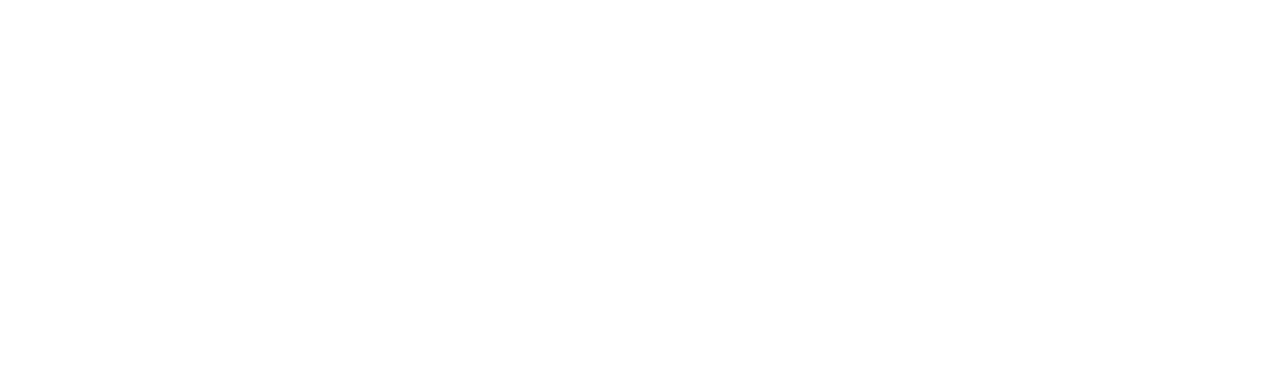
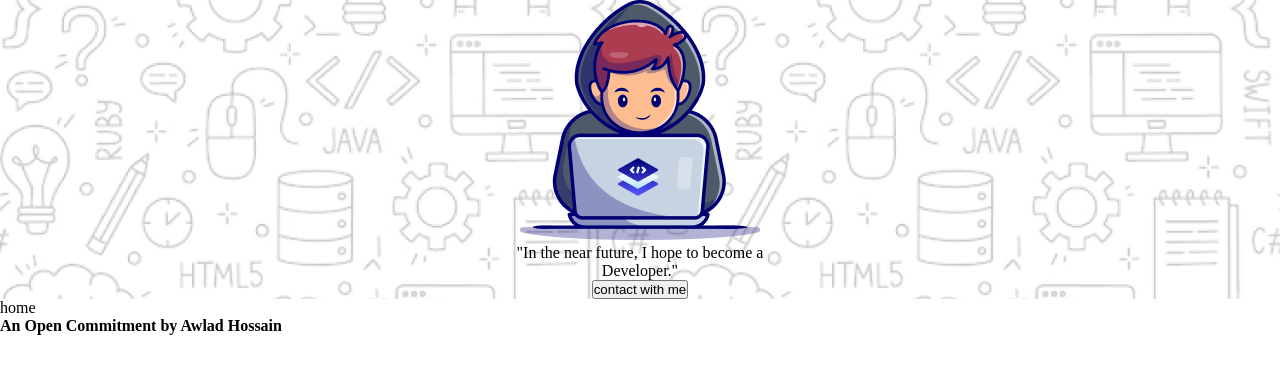
Before and after one commit to CODEsSAMI/phb10-assignment1-samiul, a plain HTML site: page index.html in a window 1280 px wide. Drawn offline with Linux system fonts and the light colour scheme.

Commit message:
coding basic structure

```diff
--- a/index.html
+++ b/index.html
@@ -3,9 +3,40 @@
 <head>
     <meta charset="UTF-8">
     <meta name="viewport" content="width=device-width, initial-scale=1.0">
-    <title>Document</title>
+    <title>Assignment</title>
+    <link rel="stylesheet" href="style.css">
 </head>
+
 <body>
 
+    <header>
+        <div class="banner">
+
+            <img src="./assets/Group.png" alt="group">
+
+            <p class="title">"In the near future, I hope to become a<br>Developer."</p>
+            <button class="contact">contact with me</button>
+        </div>
+    </header>
+
+    <main>
+        <div class="why">
+
+            <p>home</p>
+
+
+        </div>
+
+        <div class="inspiratoin"></div>
+        <div class="target"></div>
+        <div class="support"></div>
+    </main>
+
+    <footer>
+        <p></p><b>An Open Commitment by Awlad Hossain</b>
+
+    </footer>
+
 </body>
+
 </html>
--- /dev/null
+++ b/style.css
@@ -0,0 +1,17 @@
+*{
+    margin:0%;
+    padding: 0%;
+}
+.banner{
+    text-align: center;
+    margin-left: auto;
+    margin-right: auto;
+    background-image: url(./assets/Hero-bg.png);
+    background-repeat: no-repeat;
+    background-size: 100%;
+
+}
+body{
+
+
+}
```
Also changed, not shown: assets/Group 3.png (added), assets/Group 4.png (added), assets/Group.png (added), assets/Hero-bg.png (added), assets/Layer_1.png (added), assets/css.png (added), assets/facebook.png (added), assets/github.png (added), assets/handshake.jpg (added), assets/html.png (added), assets/js.png (added), assets/linkedin-icon 1.png (added), assets/mongodb.png (added), assets/nodejs.png (added), 1 more files.
